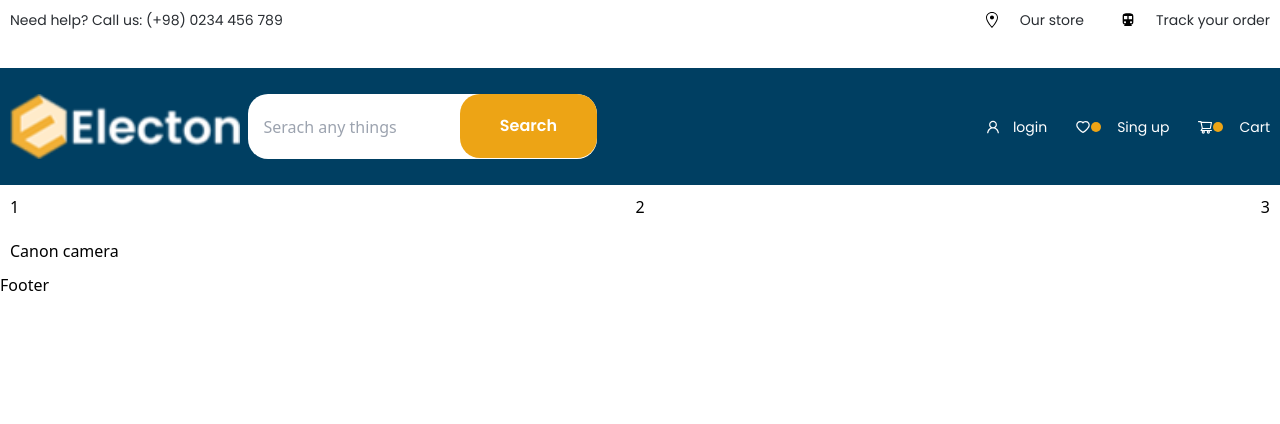
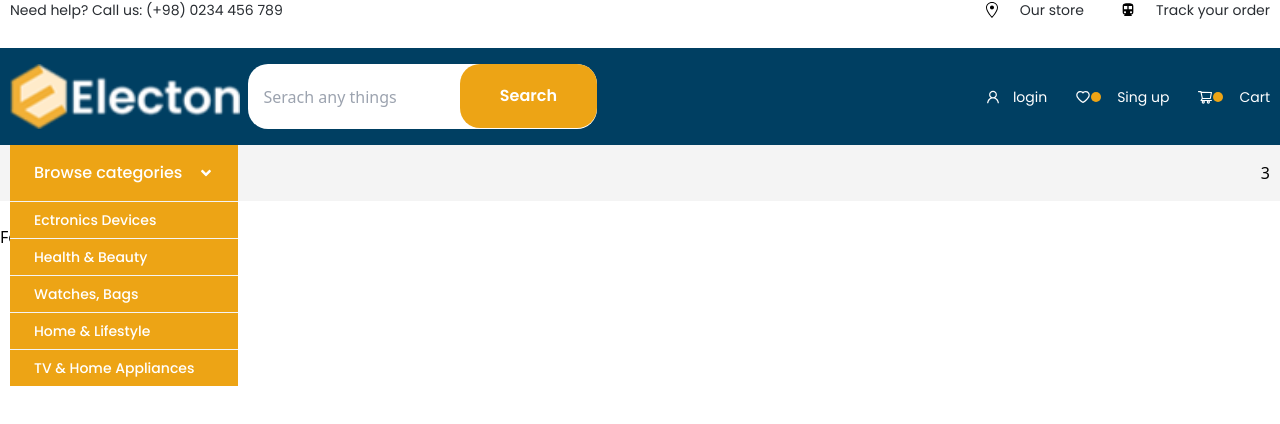
Before and after one commit to sohelrana3/Electon-E-commerce-website, a React (Create React App) app: page / in a window 1280 px wide. Shown: the top 424 px of the page. Built offline with nearby package versions, Linux system fonts and the light colour scheme.

Commit message:
catagory done

```diff
--- a/src/components/Navbar.js
+++ b/src/components/Navbar.js
@@ -1,16 +1,39 @@
 import React from 'react'
 import Container from './leyouts/Container'
 import Flex from './leyouts/Flex'
+import List from './leyouts/List'
+import {FaAngleDown} from 'react-icons/fa'
+import Listitem from './leyouts/Listitem'
+
 
 const Navbar = () => {
   return (
-    <Container>
-      <Flex className='flex justify-between'>
-        <div>1</div>
-        <div>2</div>
+    <div className='w-full bg-[#F4f4F4]'>
+     <Container>
+      <Flex className='flex justify-between items-center'>
+        <div className='relative'>
+          <p className='flex items-center gap-x-4 bg-yow py-4 px-6 text-base font-medium font-popi text-white cursor-pointer'>
+            <span>Browse categories</span>
+            <FaAngleDown />
+            <div className='bg-yow absolute top-14 left-0 w-full '>
+              <List>
+                <Listitem href='avf' className='text-sm font-medium font-popi py-2 px-6 border-t border-[#F4f4F4] hover:px-8' listitem='Ectronics Devices' />
+                <Listitem href='avf' className='text-sm font-medium font-popi py-2 px-6 border-t border-[#F4f4F4] hover:px-8' listitem='Health & Beauty' />
+                <Listitem href='avf' className='text-sm font-medium font-popi py-2 px-6 border-t border-[#F4f4F4] hover:px-8' listitem='Watches, Bags' />
+                <Listitem href='avf' className='text-sm font-medium font-popi py-2 px-6 border-t border-[#F4f4F4] hover:px-8' listitem='Home & Lifestyle' />
+                <Listitem href='avf' className='text-sm font-medium font-popi py-2 px-6 border-t border-[#F4f4F4] hover:px-8' listitem='TV & Home Appliances' />
+              </List>
+            </div>
+          </p>
+        </div>
+        <div>
+
+        </div>
         <div>3</div>
       </Flex>
     </Container>
+  </div>
+
   )
 }
 
--- a/src/components/leyouts/Container.js
+++ b/src/components/leyouts/Container.js
@@ -2,7 +2,7 @@ import React from 'react'
 
 const Container = ({classname, children}) => {
   return (
-    <div className='max-w-container mx-auto p-2.5'>{children}</div>
+    <div className='max-w-container mx-auto px-2.5'>{children}</div>
   )
 }
 
```
